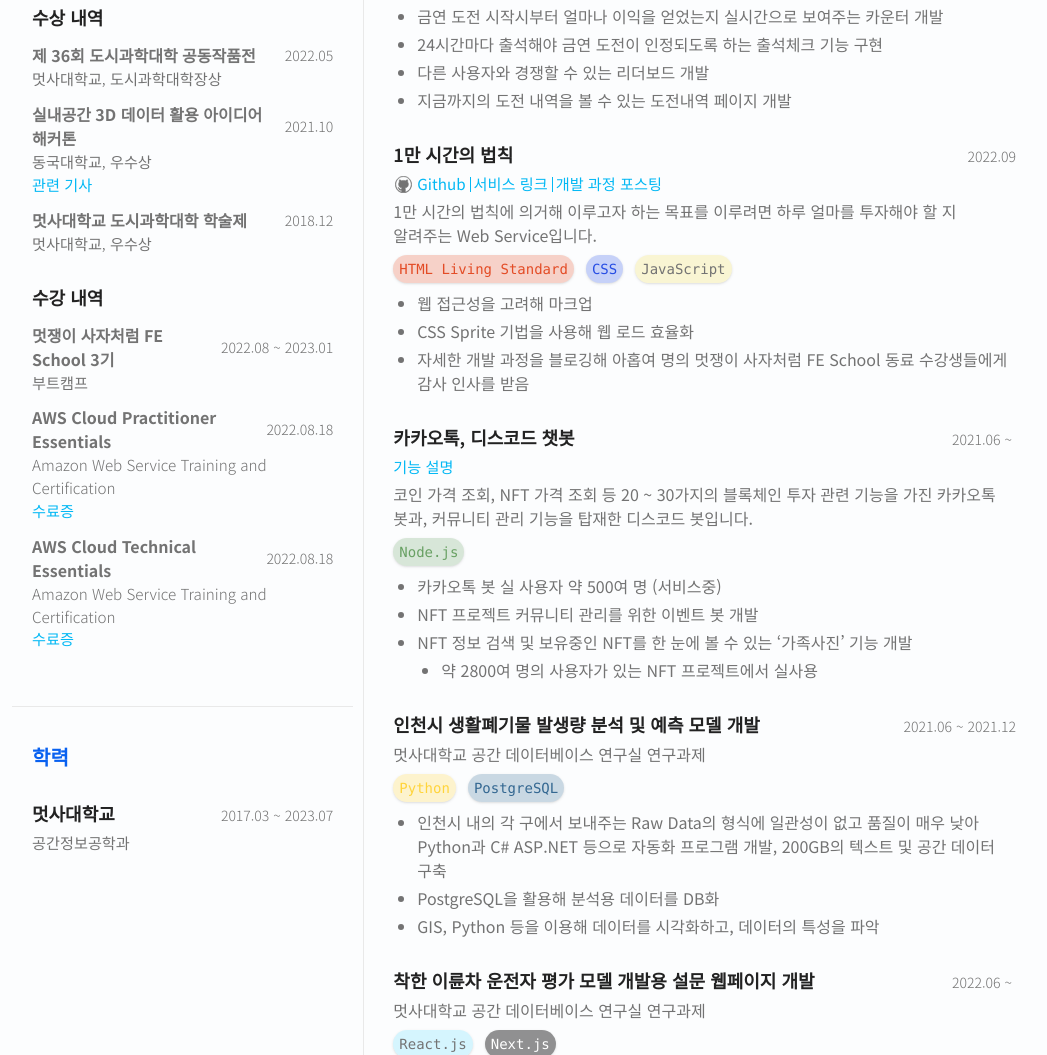
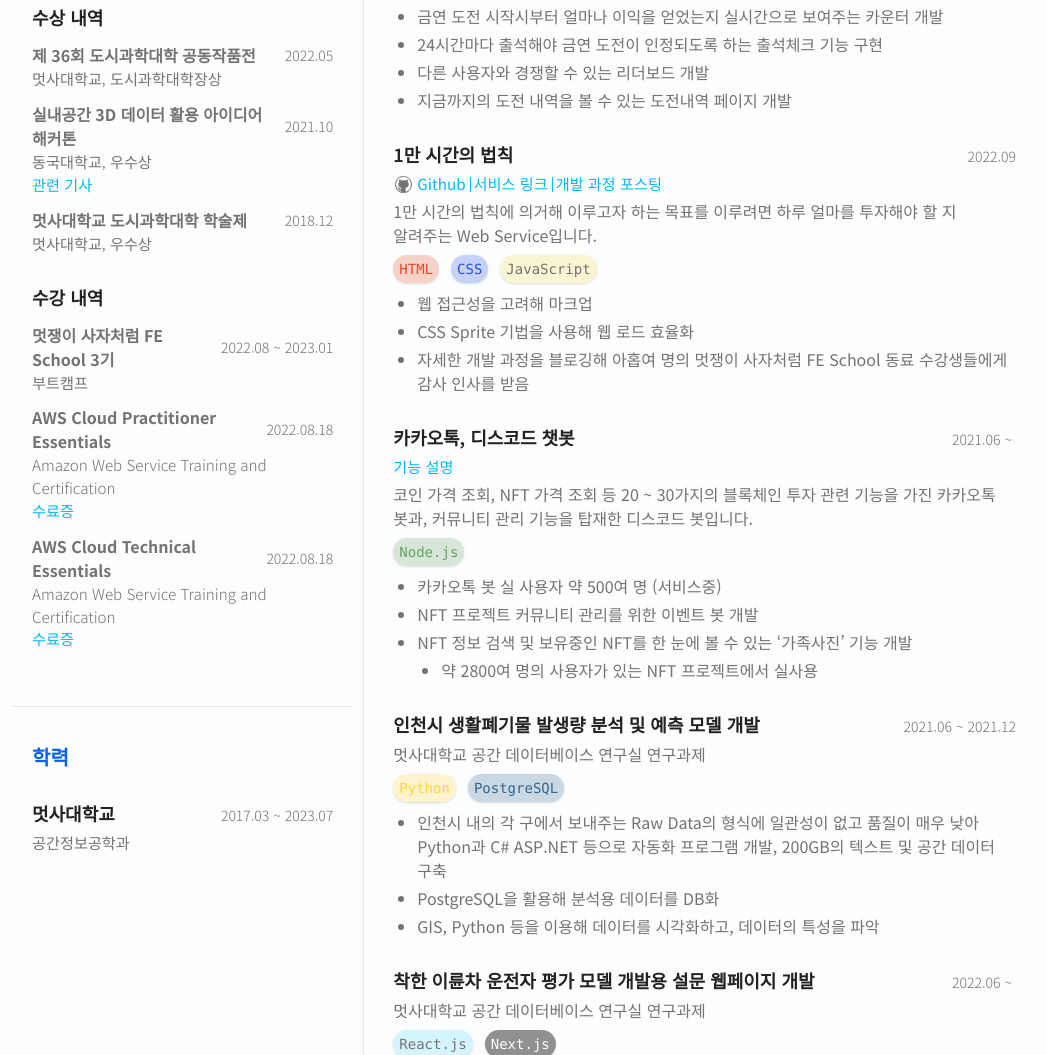
Before and after one commit to custardcream98/resume, a website: page anon.html in a window 1280 px wide. Shown: the part 2008-3063 px from the top of the page, without its empty margins (116-1163 px from the left). Drawn offline with Linux system fonts and the light colour scheme.

Commit message:
Chore: 10/17 피드백 추가반영

```diff
--- a/anon.html
+++ b/anon.html
@@ -390,7 +390,7 @@
               </p>
               <strong class="sr-only">사용한 스택</strong>
               <ul class="stack-badge-list-wrapper my-2">
-                <li class="stack-badge stack-html">HTML Living Standard</li>
+                <li class="stack-badge stack-html">HTML</li>
                 <li class="stack-badge stack-css">CSS</li>
                 <li class="stack-badge stack-js">JavaScript</li>
               </ul>
```
Also changed, not shown: index.html (+1 -1 lines).
